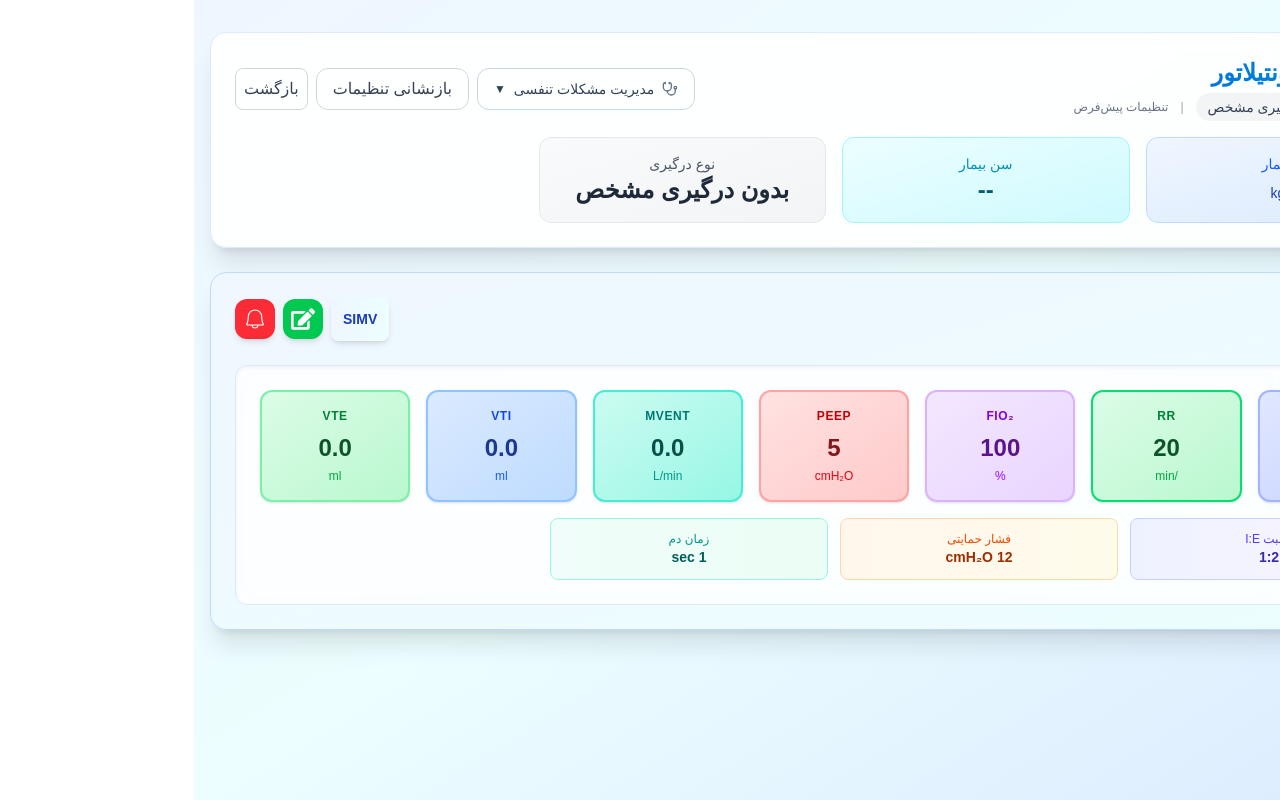
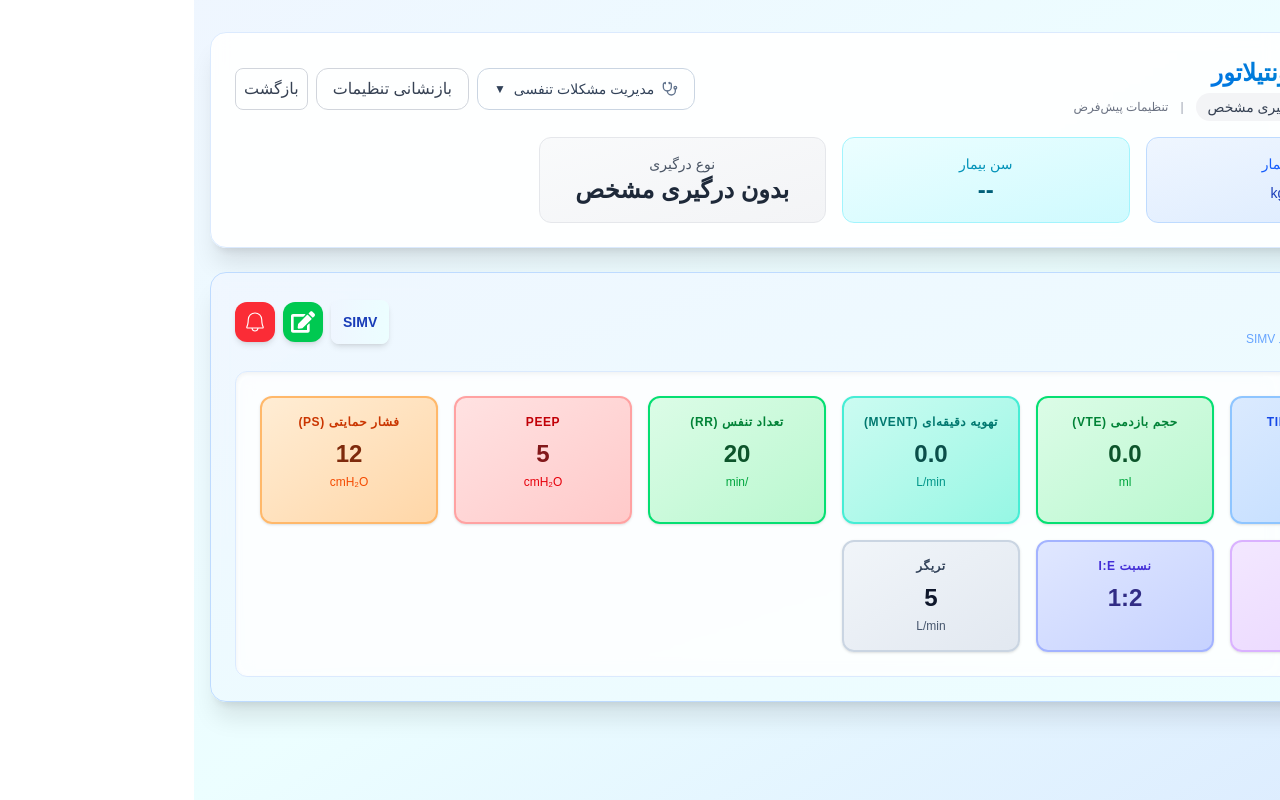
Before and after one commit to mohsenjamalpoor/ventilatorassistant, a Next.js app: page /ventilatortraining/setup in a window 1280 px wide. Built offline with nearby package versions, Linux system fonts and the light colour scheme.

Commit message:
add modal edit

```diff
--- a/src/components/module/AlarmModal.js
+++ b/src/components/module/AlarmModal.js
@@ -1,18 +1,25 @@
 "use client";
 
-import { LuX, LuBell, LuTriangleAlert, LuCheck } from "react-icons/lu";
+import {
+  LuX,
+  LuBell,
+  LuTriangleAlert,
+  LuCheck,
+  LuGraduationCap,
+} from "react-icons/lu";
 import { calculateAlarmRanges } from "../../utils/alarmUtils";
+import NoteCard from "./shared/NoteCard";
+import ReferenceFooter from "./shared/ReferenceFooter";
 
-function AlarmModal({ currentSettings, onClose }) {
-  const ranges = calculateAlarmRanges(currentSettings);
-
-  const items = [
+const ITEMS = [
   {
     key: "rr",
     label: "تعداد تنفس",
     shortLabel: "RR",
     unit: "/min",
     color: "green",
+    rationale:
+      "افت شدید RR می‌تواند نشانه دپرسیون تنفسی یا خستگی عضلات باشد؛ افزایش شدید مطرح‌کننده تب، درد، اضطراب یا عدم هماهنگی با ونتیلاتور است.",
   },
   {
     key: "mvent",
@@ -20,6 +27,8 @@ function AlarmModal({ currentSettings, onClose }) {
     shortLabel: "MVent",
     unit: "L/min",
     color: "teal",
+    rationale:
+      "کاهش MVent خطر هیپرکاپنی دارد؛ افزایش آن می‌تواند نشانه تلاش تنفسی بالا یا نیاز واقعی متابولیک بیشتر (تب، سپسیس) باشد.",
   },
   {
     key: "peep",
@@ -27,6 +36,26 @@ function AlarmModal({ currentSettings, onClose }) {
     shortLabel: "PEEP",
     unit: "cmH₂O",
     color: "red",
+    rationale:
+      "PEEP پایین‌تر از حد می‌تواند به آتلکتازی منجر شود؛ PEEP بالاتر از حد خطر بیش‌تورمی و کاهش برگشت وریدی را افزایش می‌دهد.",
+  },
+  {
+    key: "fio2",
+    label: "FiO₂",
+    shortLabel: "FiO₂",
+    unit: "%",
+    color: "purple",
+    rationale:
+      "افزایش نیاز به FiO₂ اغلب اولین نشانه افت وضعیت اکسیژناسیون است؛ FiO₂ طولانی‌مدت بالا خطر سمیت اکسیژن را افزایش می‌دهد.",
+  },
+  {
+    key: "vt",
+    label: "حجم جاری",
+    shortLabel: "VT",
+    unit: "ml",
+    color: "blue",
+    rationale:
+      "حجم جاری خارج از محدوده می‌تواند نشانه نشتی مدار/لوله (VT پایین) یا خطر آسیب حجمی ریه (VT بالا) باشد.",
   },
 ];
 
@@ -58,12 +87,41 @@ function AlarmModal({ currentSettings, onClose }) {
     track: "from-red-200 via-red-300 to-red-200",
     ring: "ring-red-100",
   },
+  purple: {
+    bg: "bg-purple-50",
+    border: "border-purple-200",
+    text: "text-purple-700",
+    chip: "bg-purple-100 text-purple-700",
+    bar: "bg-purple-500",
+    track: "from-purple-200 via-purple-300 to-purple-200",
+    ring: "ring-purple-100",
+  },
+  blue: {
+    bg: "bg-blue-50",
+    border: "border-blue-200",
+    text: "text-blue-700",
+    chip: "bg-blue-100 text-blue-700",
+    bar: "bg-blue-500",
+    track: "from-blue-200 via-blue-300 to-blue-200",
+    ring: "ring-blue-100",
+  },
 };
+
+function AlarmModal({ currentSettings, onClose }) {
+  const ranges = calculateAlarmRanges(currentSettings);
+
+  // فقط پارامترهایی که مقدار معتبر و بازه معنادار دارند نمایش داده شوند
+  const visibleItems = ITEMS.filter((item) => {
+    const r = ranges[item.key];
+    return (
+      r && !Number.isNaN(parseFloat(r.current)) && parseFloat(r.current) > 0
+    );
+  });
 
   return (
     <div
       dir="rtl"
-      className="w-[92vw] max-w-xl max-h-[85vh] bg-white rounded-2xl shadow-2xl flex flex-col overflow-hidden"
+      className="w-[92vw] max-w-xl max-h-[88vh] bg-white rounded-2xl shadow-2xl flex flex-col overflow-hidden"
     >
       {/* Header */}
       <div className="relative bg-gradient-to-l from-blue-600 to-cyan-500 px-6 py-5 flex items-center justify-between shrink-0">
@@ -101,9 +159,9 @@ function AlarmModal({ currentSettings, onClose }) {
           </p>
         </div>
 
-        {items.map(({ key, label, shortLabel, unit, color }) => {
+        {visibleItems.map(
+          ({ key, label, shortLabel, unit, color, rationale }) => {
             const r = ranges[key];
-          if (!r) return null;
             const c = colorMap[color];
 
             const low = parseFloat(r.low);
@@ -111,7 +169,7 @@ function AlarmModal({ currentSettings, onClose }) {
             const current = parseFloat(r.current);
             const percent = Math.min(
               100,
-            Math.max(0, ((current - low) / (high - low)) * 100),
+              Math.max(0, ((current - low) / (high - low || 1)) * 100),
             );
             const nearEdge = percent <= 10 || percent >= 90;
 
@@ -171,7 +229,7 @@ function AlarmModal({ currentSettings, onClose }) {
                 </div>
 
                 {/* Range labels */}
-              <div className="flex items-center justify-between mt-2 text-[11px] text-gray-500">
+                <div className="flex items-center justify-between mt-2 text-[11px] text-gray-500 mb-3">
                   <span>
                     حد پایین:{" "}
                     <span className="font-semibold text-gray-700">{r.low}</span>{" "}
@@ -179,13 +237,39 @@ function AlarmModal({ currentSettings, onClose }) {
                   </span>
                   <span>
                     حد بالا:{" "}
-                  <span className="font-semibold text-gray-700">{r.high}</span>{" "}
+                    <span className="font-semibold text-gray-700">
+                      {r.high}
+                    </span>{" "}
                     {unit}
                   </span>
                 </div>
+
+                {/* توضیح بالینی کوتاه */}
+                <div className="pt-3 border-t border-white/60 flex items-start gap-1.5">
+                  <LuGraduationCap
+                    className={`w-3.5 h-3.5 shrink-0 mt-0.5 ${c.text}`}
+                  />
+                  <p className="text-[11px] text-gray-600 leading-5">
+                    {rationale}
+                  </p>
+                </div>
               </div>
             );
-        })}
+          },
+        )}
+
+        <NoteCard title="نکته فوق‌تخصصی" tone="amber">
+          محدوده‌های پیش‌فرض (٪۵۰± حول مقدار فعلی برای اکثر پارامترها) یک نقطه
+          شروع منطقی‌اند، نه استاندارد ثابت — در بیمار ناپایدار یا با روند
+          بالینی خاص (مثل weaning یا هیپرکاپنی مجاز)، این محدوده‌ها باید به‌صورت
+          دستی و بر اساس قضاوت بالینی تنگ‌تر یا بازتر شوند.
+        </NoteCard>
+
+        <ReferenceFooter
+          source={
+            'UpToDate — "Overview of mechanical ventilation" / "Monitoring during mechanical ventilation"'
+          }
+        />
       </div>
 
       {/* Footer */}
--- a/src/components/template/PediatricVentilator.js
+++ b/src/components/template/PediatricVentilator.js
@@ -3,7 +3,7 @@
 import { useSearchParams } from "next/navigation";
 import BackButton from "../module/BackButton";
 import { PiBellLight } from "react-icons/pi";
-import { useState, useEffect } from "react";
+import { useState, useEffect, useMemo } from "react";
 import ModalContainer from "../partials/container/ModalContainer";
 import { FaEdit } from "react-icons/fa";
 import AlarmModal from "../module/AlarmModal";
@@ -21,9 +21,137 @@ import {
   calculateMvent,
   getLungInvolvementName,
   getLungInvolvementDescription,
+  ventilatorItemLabels,
 } from "../../utils/Initialsettingsconfig ";
+import {
+  pediatricVentilatorModes,
+  modeParameterLabels,
+} from "../../utils/ventilatorModes";
 import RespiratoryAcidosisModal from "../module/RespiratoryAcidosisModal";
 import EditVentilatorModal from "../module/EditVentilatorModal";
+
+// لیبل‌های کامل همه پارامترهای ممکن (پایه + مختص مودها)
+const allLabels = { ...ventilatorItemLabels, ...modeParameterLabels };
+
+// استایل رنگی هر پارامتر — کلاس‌های کامل و استاتیک (سازگار با Tailwind JIT)
+const COLOR_STYLES = {
+  indigo: {
+    card: "bg-linear-to-br from-indigo-100 to-indigo-200 border-2 border-indigo-300",
+    label: "text-indigo-700",
+    value: "text-indigo-900",
+    unit: "text-indigo-600",
+  },
+  green: {
+    card: "bg-linear-to-br from-green-100 to-green-200 border-2 border-green-400",
+    label: "text-green-700",
+    value: "text-green-900",
+    unit: "text-green-600",
+  },
+  purple: {
+    card: "bg-linear-to-br from-purple-100 to-purple-200 border-2 border-purple-300",
+    label: "text-purple-700",
+    value: "text-purple-900",
+    unit: "text-purple-600",
+  },
+  red: {
+    card: "bg-linear-to-br from-red-100 to-red-200 border-2 border-red-300",
+    label: "text-red-700",
+    value: "text-red-900",
+    unit: "text-red-600",
+  },
+  teal: {
+    card: "bg-linear-to-br from-teal-100 to-teal-200 border-2 border-teal-300",
+    label: "text-teal-700",
+    value: "text-teal-900",
+    unit: "text-teal-600",
+  },
+  blue: {
+    card: "bg-linear-to-br from-blue-100 to-blue-200 border-2 border-blue-300",
+    label: "text-blue-700",
+    value: "text-blue-900",
+    unit: "text-blue-600",
+  },
+  orange: {
+    card: "bg-linear-to-br from-orange-100 to-orange-200 border-2 border-orange-300",
+    label: "text-orange-700",
+    value: "text-orange-900",
+    unit: "text-orange-600",
+  },
+  violet: {
+    card: "bg-linear-to-br from-violet-100 to-violet-200 border-2 border-violet-300",
+    label: "text-violet-700",
+    value: "text-violet-900",
+    unit: "text-violet-600",
+  },
+  pink: {
+    card: "bg-linear-to-br from-pink-100 to-pink-200 border-2 border-pink-300",
+    label: "text-pink-700",
+    value: "text-pink-900",
+    unit: "text-pink-600",
+  },
+  amber: {
+    card: "bg-linear-to-br from-amber-100 to-amber-200 border-2 border-amber-300",
+    label: "text-amber-700",
+    value: "text-amber-900",
+    unit: "text-amber-600",
+  },
+  slate: {
+    card: "bg-linear-to-br from-slate-100 to-slate-200 border-2 border-slate-300",
+    label: "text-slate-700",
+    value: "text-slate-900",
+    unit: "text-slate-600",
+  },
+  sky: {
+    card: "bg-linear-to-br from-sky-100 to-sky-200 border-2 border-sky-300",
+    label: "text-sky-700",
+    value: "text-sky-900",
+    unit: "text-sky-600",
+  },
+};
+
+// رنگ اختصاصی هر پارامتر
+const PARAM_COLOR = {
+  pip: "indigo",
+  pressureControl: "purple",
+  tidalVolume: "blue",
+  vte: "green",
+  mvent: "teal",
+  respiratoryRate: "green",
+  frequency: "green",
+  map: "violet",
+  amplitude: "pink",
+  inspiratoryTimePercent: "amber",
+  peep: "red",
+  cpap: "red",
+  pressureSupport: "orange",
+  fio2: "purple",
+  ieRatio: "indigo",
+  ti: "teal",
+  flowRate: "sky",
+  trigger: "slate",
+};
+
+// ترتیب نمایش کلی — فقط پارامترهای مرتبط با مود انتخابی از این لیست فیلتر می‌شوند
+const DISPLAY_ORDER = [
+  "pip",
+  "pressureControl",
+  "tidalVolume",
+  "vte",
+  "mvent",
+  "respiratoryRate",
+  "frequency",
+  "map",
+  "amplitude",
+  "inspiratoryTimePercent",
+  "peep",
+  "cpap",
+  "pressureSupport",
+  "fio2",
+  "ieRatio",
+  "ti",
+  "flowRate",
+  "trigger",
+];
 
 function PediatricVentilator() {
   const [isOpen, setIsOpen] = useState(false);
@@ -110,11 +238,28 @@ function PediatricVentilator() {
   };
 
   const formatValue = (value, defaultValue = "--") => {
-    return value !== undefined && value !== null ? value : defaultValue;
+    return value !== undefined && value !== null && value !== ""
+      ? value
+      : defaultValue;
   };
 
   const involvementName = getLungInvolvementName(lungInvolvement);
   const involvementDescription = getLungInvolvementDescription(lungInvolvement);
+
+  // --------------------------------------------------------------------
+  // محاسبه لیست پارامترهای قابل‌نمایش بر اساس مود فعلی
+  // --------------------------------------------------------------------
+  const activeModeDef = pediatricVentilatorModes[currentSettings.mode];
+
+  const displayKeys = useMemo(() => {
+    const baseParams = activeModeDef?.keyParameters || [];
+    const includeVteMvent = baseParams.includes("tidalVolume");
+
+    return DISPLAY_ORDER.filter((key) => {
+      if (key === "vte" || key === "mvent") return includeVteMvent;
+      return baseParams.includes(key);
+    });
+  }, [activeModeDef]);
 
   return (
     <div className="min-h-screen bg-linear-to-br from-blue-50 via-cyan-50 to-blue-100 py-8 px-4">
@@ -366,9 +511,16 @@ function PediatricVentilator() {
         {/* مانیتور ونتیلاتور */}
         <div className="bg-linear-to-br from-blue-50/95 to-cyan-50/95 backdrop-blur-sm rounded-2xl shadow-xl p-6 border border-blue-200">
           <div className="flex items-center justify-between mb-6 flex-wrap gap-3">
+            <div>
               <h2 className="text-2xl font-bold bg-linear-to-r from-blue-600 to-cyan-600 bg-clip-text text-transparent">
                 مانیتور ونتیلاتور
               </h2>
+              {activeModeDef && (
+                <p className="text-xs text-blue-500/70 mt-0.5">
+                  نمایش پارامترهای مرتبط با مود {activeModeDef.name}
+                </p>
+              )}
+            </div>
 
             <div className="flex items-center gap-2">
               {/* انتخاب مد */}
@@ -402,124 +554,54 @@ function PediatricVentilator() {
             </div>
           </div>
 
-          {/* بخش مانیتور */}
+          {/* بخش مانیتور — داینامیک بر اساس مود */}
           <div className="bg-white/80 backdrop-blur-sm rounded-xl p-6 border border-blue-100 shadow-inner">
-            <div className="grid grid-cols-2 md:grid-cols-3 lg:grid-cols-4 xl:grid-cols-7 gap-4">
-              {/* PIP */}
-              <div className="bg-linear-to-br from-indigo-100 to-indigo-200 rounded-xl p-4 border-2 border-indigo-300 shadow-sm hover:shadow-md transition-all">
+            {displayKeys.length === 0 ? (
+              <p className="text-center text-sm text-gray-400 py-6">
+                پارامتری برای این مود تعریف نشده است.
+              </p>
+            ) : (
+              <div className="grid grid-cols-2 sm:grid-cols-3 md:grid-cols-4 xl:grid-cols-6 gap-4">
+                {displayKeys.map((key) => {
+                  const item = allLabels[key];
+                  if (!item) return null;
+                  const colorName = PARAM_COLOR[key] || "slate";
+                  const style = COLOR_STYLES[colorName];
+                  const rawValue = currentSettings[key];
+                  const displayValue =
+                    key === "mvent"
+                      ? formatValue(
+                          typeof rawValue === "number"
+                            ? rawValue.toFixed(1)
+                            : rawValue,
+                        )
+                      : formatValue(rawValue);
+
+                  return (
+                    <div
+                      key={key}
+                      className={`rounded-xl p-4 shadow-sm hover:shadow-md transition-all ${style.card}`}
+                    >
                       <div className="text-center">
-                  <h3 className="text-indigo-700 text-xs font-bold uppercase tracking-wider mb-2">
-                    PIP
+                        <h3
+                          className={`text-xs font-bold uppercase tracking-wider mb-2 ${style.label}`}
+                        >
+                          {item.label}
                         </h3>
-                  <p className="text-2xl font-bold text-indigo-900">
-                    {formatValue(currentSettings.pip)}
+                        <p className={`text-2xl font-bold ${style.value}`}>
+                          {displayValue}
                         </p>
-                  <p className="text-indigo-600 text-xs mt-1">cmH₂O</p>
+                        {item.unit && (
+                          <p className={`text-xs mt-1 ${style.unit}`}>
+                            {item.unit}
+                          </p>
+                        )}
                       </div>
                     </div>
-
-              {/* RR */}
-              <div className="bg-linear-to-br from-green-100 to-green-200 rounded-xl p-4 border-2 border-green-400 shadow-sm hover:shadow-md transition-all">
-                <div className="text-center">
-                  <h3 className="text-green-700 text-xs font-bold uppercase tracking-wider mb-2">
-                    RR
-                  </h3>
-                  <p className="text-2xl font-bold text-green-900">
-                    {formatValue(currentSettings.respiratoryRate)}
-                  </p>
-                  <p className="text-green-600 text-xs mt-1">/min</p>
+                  );
+                })}
               </div>
-              </div>
-
-              {/* FiO2 */}
-              <div className="bg-linear-to-br from-purple-100 to-purple-200 rounded-xl p-4 border-2 border-purple-300 shadow-sm hover:shadow-md transition-all">
-                <div className="text-center">
-                  <h3 className="text-purple-700 text-xs font-bold uppercase tracking-wider mb-2">
-                    FiO₂
-                  </h3>
-                  <p className="text-2xl font-bold text-purple-900">
-                    {formatValue(currentSettings.fio2)}
-                  </p>
-                  <p className="text-purple-600 text-xs mt-1">%</p>
-                </div>
-              </div>
-
-              {/* PEEP */}
-              <div className="bg-linear-to-br from-red-100 to-red-200 rounded-xl p-4 border-2 border-red-300 shadow-sm hover:shadow-md transition-all">
-                <div className="text-center">
-                  <h3 className="text-red-700 text-xs font-bold uppercase tracking-wider mb-2">
-                    PEEP
-                  </h3>
-                  <p className="text-2xl font-bold text-red-900">
-                    {formatValue(currentSettings.peep)}
-                  </p>
-                  <p className="text-red-600 text-xs mt-1">cmH₂O</p>
-                </div>
-              </div>
-
-              {/* MVent */}
-              <div className="bg-linear-to-br from-teal-100 to-teal-200 rounded-xl p-4 border-2 border-teal-300 shadow-sm hover:shadow-md transition-all">
-                <div className="text-center">
-                  <h3 className="text-teal-700 text-xs font-bold uppercase tracking-wider mb-2">
-                    MVent
-                  </h3>
-                  <p className="text-2xl font-bold text-teal-900">
-                    {formatValue(currentSettings.mvent?.toFixed(1))}
-                  </p>
-                  <p className="text-teal-600 text-xs mt-1">L/min</p>
-                </div>
-              </div>
-
-              {/* VTi */}
-              <div className="bg-linear-to-br from-blue-100 to-blue-200 rounded-xl p-4 border-2 border-blue-300 shadow-sm hover:shadow-md transition-all">
-                <div className="text-center">
-                  <h3 className="text-blue-700 text-xs font-bold uppercase tracking-wider mb-2">
-                    VTi
-                  </h3>
-                  <p className="text-2xl font-bold text-blue-900">
-                    {formatValue(currentSettings.tidalVolume)}
-                  </p>
-                  <p className="text-blue-600 text-xs mt-1">ml</p>
-                </div>
-              </div>
-
-              {/* VTe */}
-              <div className="bg-linear-to-br from-green-100 to-green-200 rounded-xl p-4 border-2 border-green-300 shadow-sm hover:shadow-md transition-all">
-                <div className="text-center">
-                  <h3 className="text-green-700 text-xs font-bold uppercase tracking-wider mb-2">
-                    VTe
-                  </h3>
-                  <p className="text-2xl font-bold text-green-900">
-                    {formatValue(currentSettings.vte)}
-                  </p>
-                  <p className="text-green-600 text-xs mt-1">ml</p>
-                </div>
-              </div>
-            </div>
-
-            {/* نمایش جزئیات اضافی */}
-            <div className="mt-4 grid grid-cols-2 md:grid-cols-4 gap-3">
-              <div className="bg-linear-to-r from-indigo-50 to-purple-50 rounded-lg p-3 text-center border border-indigo-200">
-                <p className="text-xs text-indigo-600 font-medium">نسبت I:E</p>
-                <p className="text-sm font-bold text-indigo-800">
-                  {currentSettings.ieRatio || "1:2"}
-                </p>
-              </div>
-              <div className="bg-linear-to-r from-orange-50 to-amber-50 rounded-lg p-3 text-center border border-orange-200">
-                <p className="text-xs text-orange-600 font-medium">
-                  فشار حمایتی
-                </p>
-                <p className="text-sm font-bold text-orange-800">
-                  {currentSettings.pressureSupport || "--"} cmH₂O
-                </p>
-              </div>
-              <div className="bg-linear-to-r from-teal-50 to-emerald-50 rounded-lg p-3 text-center border border-teal-200">
-                <p className="text-xs text-teal-600 font-medium">زمان دم</p>
-                <p className="text-sm font-bold text-teal-800">
-                  {currentSettings.ti || "--"} sec
-                </p>
-              </div>
-            </div>
+            )}
           </div>
         </div>
       </div>
```
Also changed, not shown: src/components/module/ModeSelectionModal.js (+66 -33 lines). Lines whose indentation alone changed are shown as unchanged.
